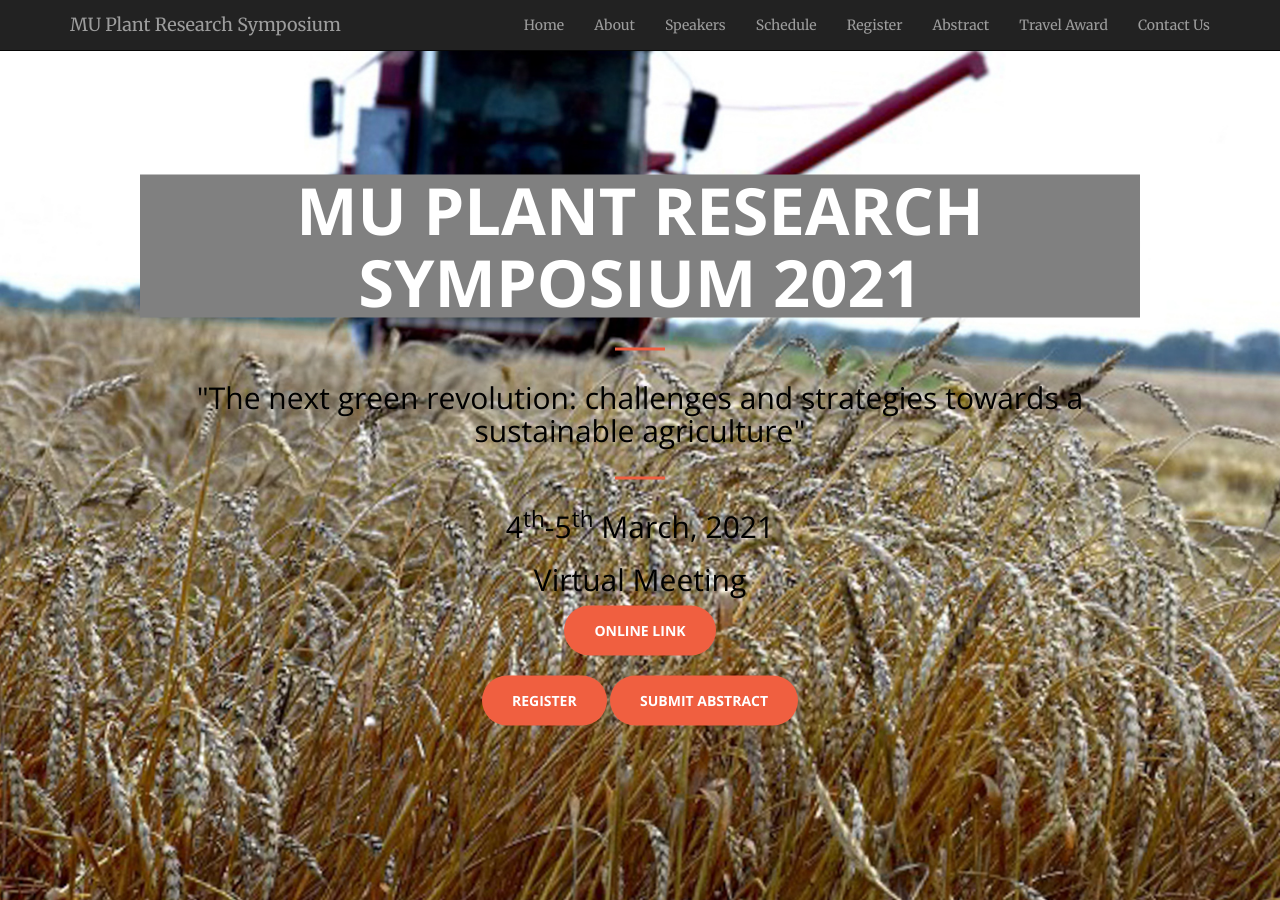
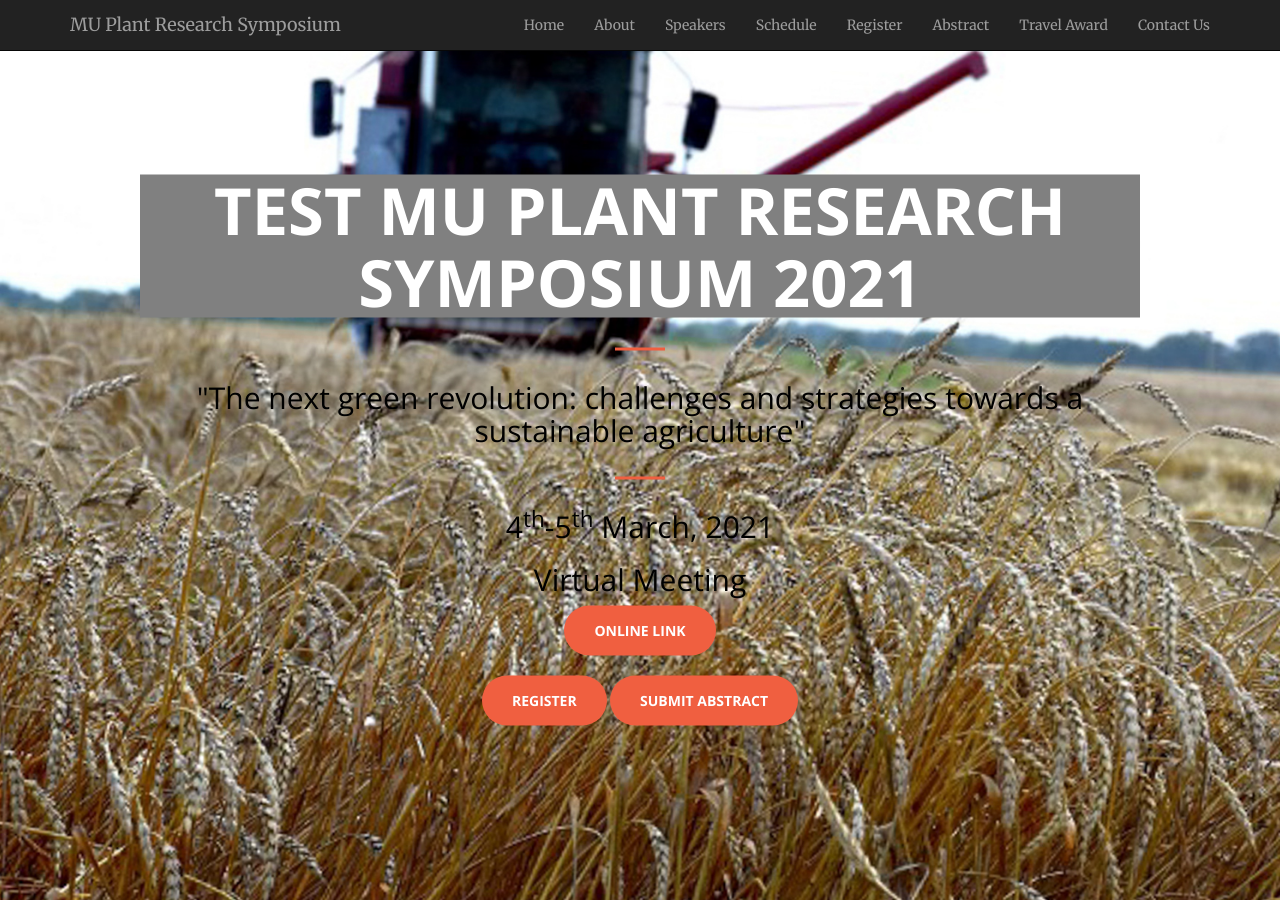
Before and after one commit to mupioneersymposium/mupioneersymposium.github.io, a Jekyll site: the page built from index.html, in a window 1280 px wide and 900 px high. Built offline with Jekyll 4.4.1, drawn with Linux system fonts in a browser that asks for light colours.

Commit message:
Update header.html

```diff
--- a/_includes/header.html
+++ b/_includes/header.html
@@ -1,7 +1,7 @@
 <header>
     <div class="header-content">
         <div class="header-content-inner">
-                <h1 style="background-color:gray;">MU Plant Research Symposium 2021</h1>
+                <h1 style="background-color:gray;">Test MU Plant Research Symposium 2021</h1>
                 <hr>
                 <h2 style="color:black;">"The next green revolution: challenges and strategies towards a sustainable agriculture"</h2>
                 <hr>
```
